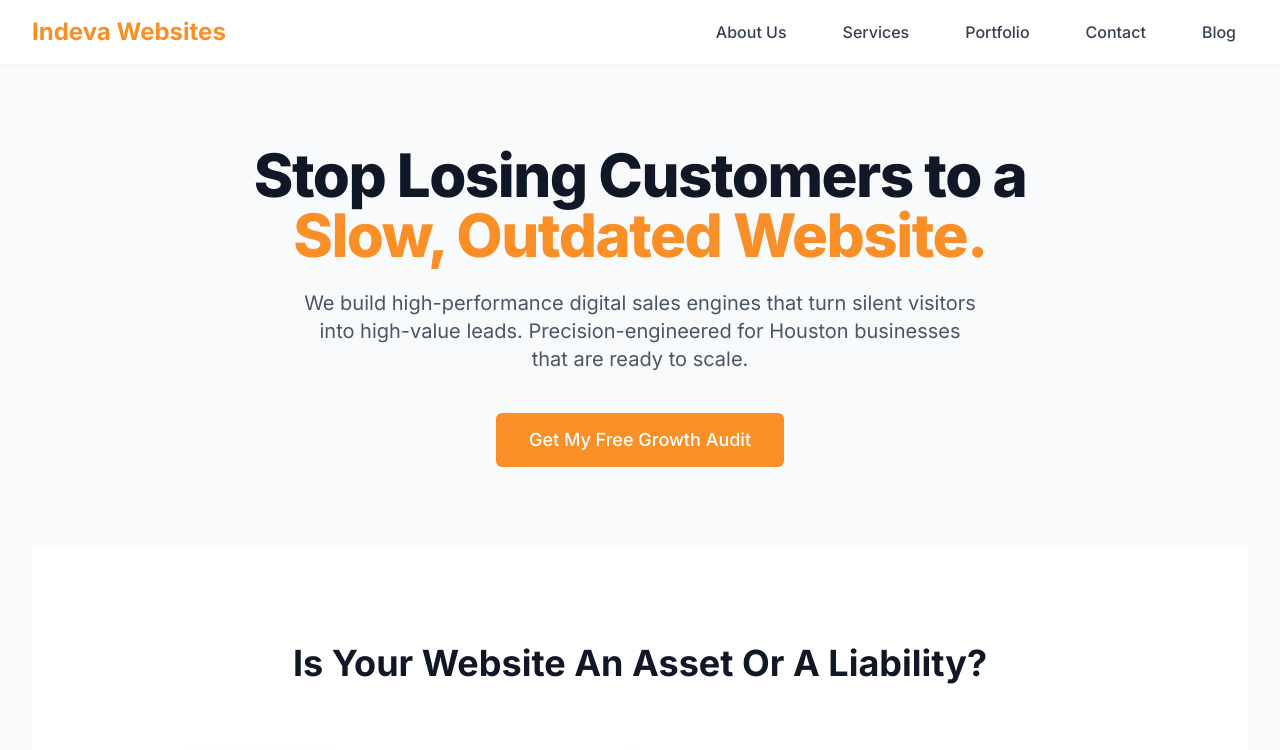
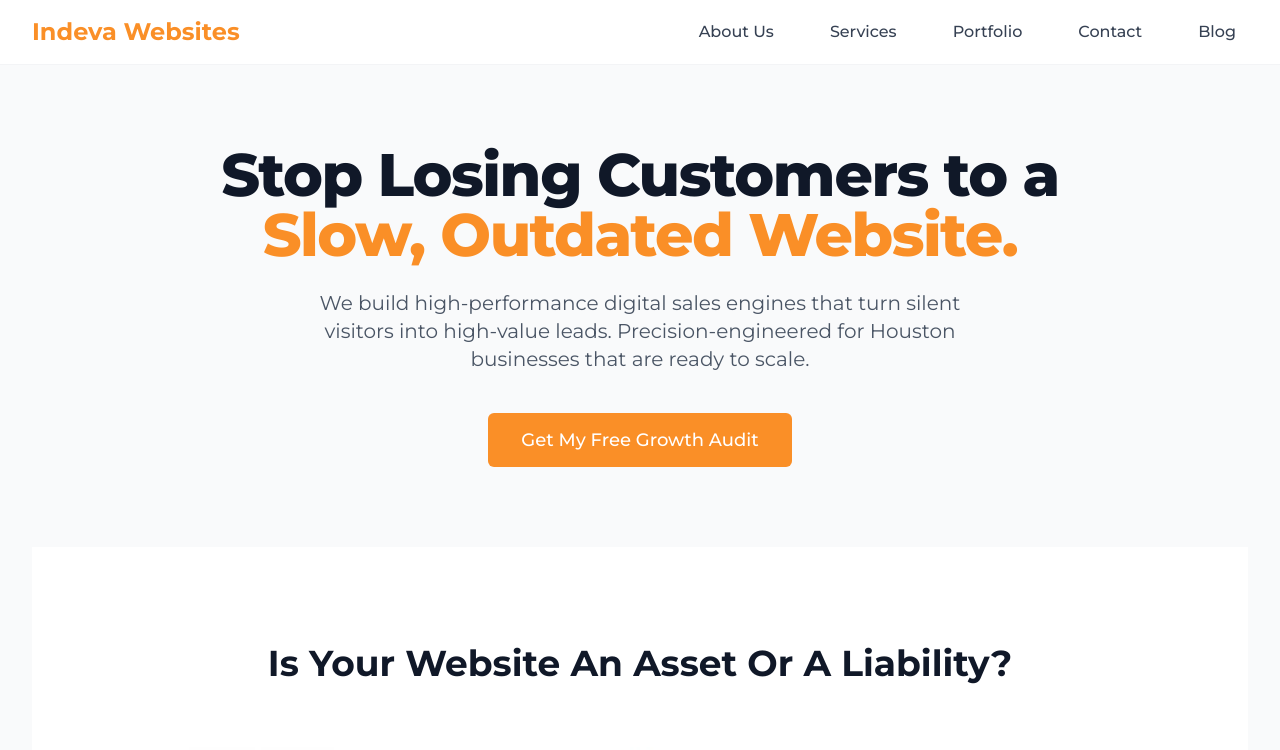
Before and after one commit to cgdiazv/indeva-websites, a Next.js app: page / in a window 1280 px wide. Shown: the top 750 px of the page. Built offline with nearby package versions, Linux system fonts and the light colour scheme.

Commit message:
Updated global font to Montserrat in layout wrapper

```diff
--- a/app/layout.tsx
+++ b/app/layout.tsx
@@ -1,14 +1,15 @@
 import type { Metadata } from 'next'
-import { Inter } from 'next/font/google'
+import { Montserrat } from 'next/font/google'
 import './globals.css'
 import Navbar from '@/components/Navbar'
 import Footer from '@/components/Footer'
 
-const inter = Inter({ subsets: ['latin'] })
+// This pulls in Montserrat and optimizes it
+const montserrat = Montserrat({ subsets: ['latin'] })
 
 export const metadata: Metadata = {
   title: 'Indeva Websites | Web Design & Hosting',
-  description: 'Professional web design, robust hosting solutions, and reseller services.',
+  description: 'Professional web design services and robust hosting solutions.',
 }
 
 export default function RootLayout({
@@ -19,7 +20,7 @@ export default function RootLayout({
   // The suppressHydrationWarning goes directly on the html tag below
   return (
     <html lang="en" suppressHydrationWarning>
-      <body className={inter.className}>
+      <body className={montserrat.className}>
         <Navbar />
         <main className="min-h-screen">{children}</main>
         <Footer />
```
